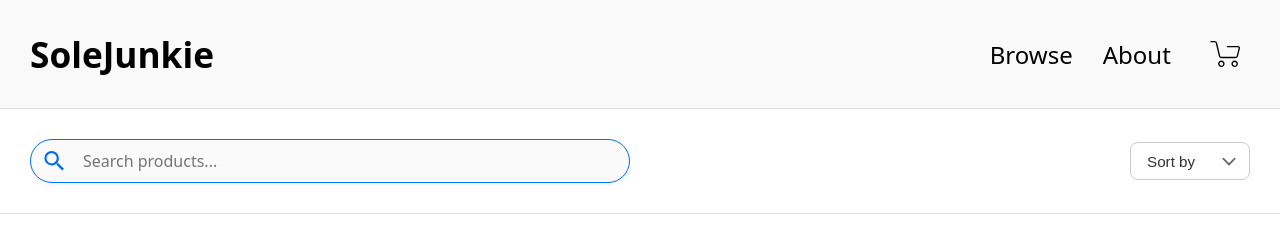
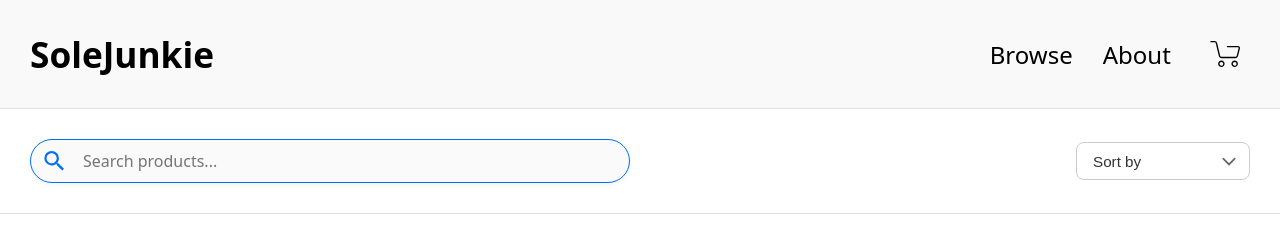
Before and after one commit to Reuben-24/shop, a React (Vite) app: page /browse in a window 1280 px wide. Shown: the top 232 px of the page. Built offline with nearby package versions, Linux system fonts and the light colour scheme.

Commit message:
Fix Browse page select menu sizing

```diff
--- a/src/styles/Browse.module.css
+++ b/src/styles/Browse.module.css
@@ -49,7 +49,6 @@
   appearance: none;
   -webkit-appearance: none;
   -moz-appearance: none;
-  max-width: 120px;
   box-sizing: border-box;
   background-color: #ffffff;
   color: #333;
```
